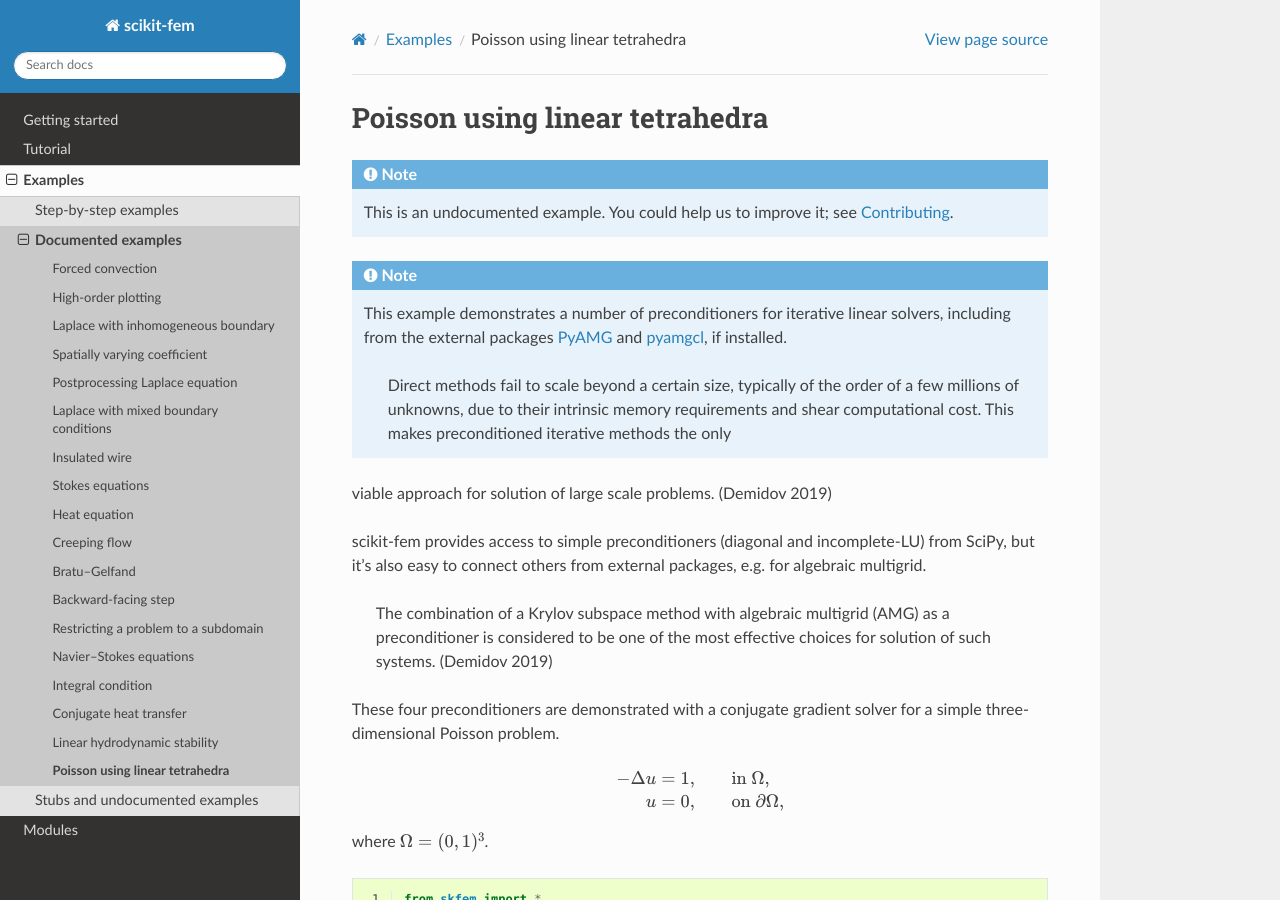
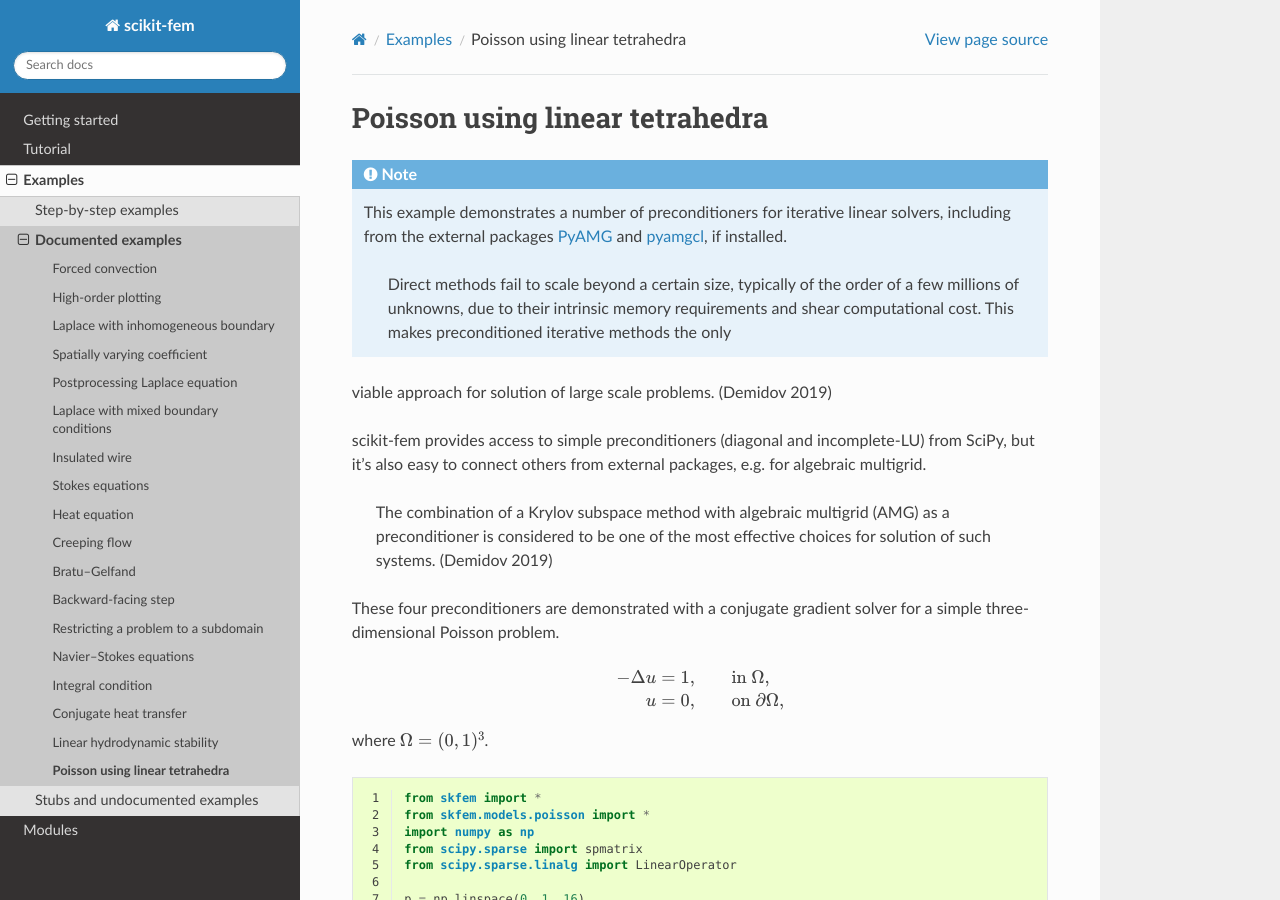
Before and after one commit to kinnala/scikit-fem, a Sphinx documentation site: the page built from docs/examples/ex09.rst, in a window 1280 px wide and 900 px high. Built offline with Sphinx 7.4.7 and the Read the Docs theme 2.0.0, drawn with Linux system fonts in a browser that asks for light colours.

Commit message:
remove 'undocumented' boilerplate

```diff
--- a/docs/examples/ex09.rst
+++ b/docs/examples/ex09.rst
@@ -2,10 +2,6 @@
 
 Poisson using linear tetrahedra
 -------------------------------
-
-.. note::
-
-   This is an undocumented example. You could help us to improve it; see :ref:`contribute`.
 
 .. note::
 
```
